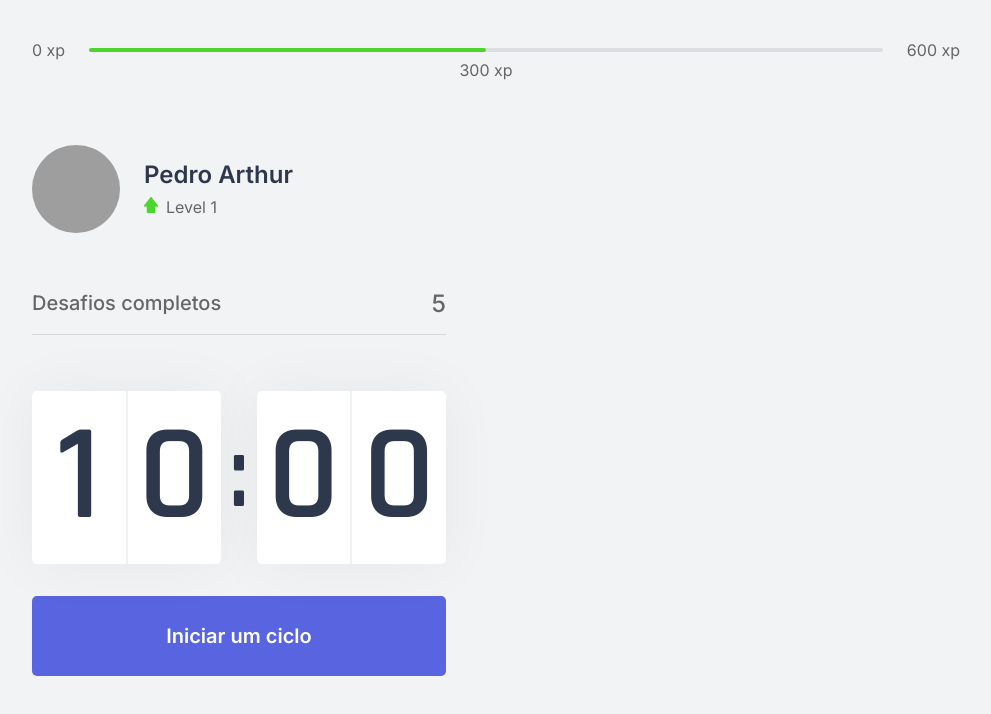
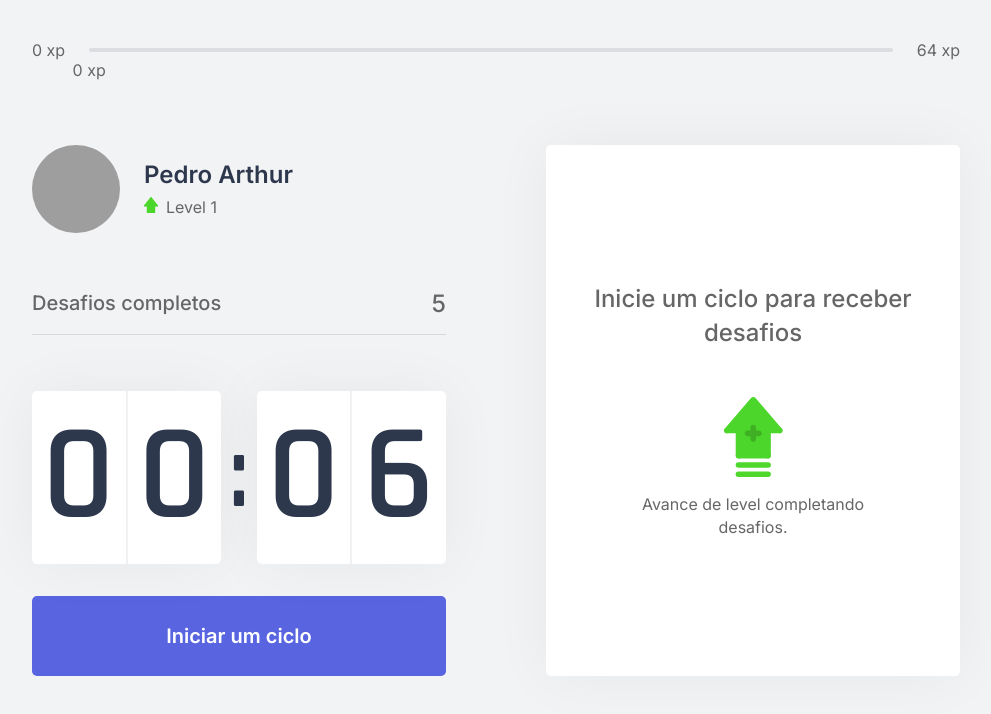
Before and after one commit to Pedroor/Move.IT, a Next.js app: page / in a window 1280 px wide. Shown: the top 714 px of the page, without its empty margins (144-1135 px from the left). Built offline with nearby package versions, Linux system fonts and the light colour scheme; grey boxes are pictures that could not be loaded.

Commit message:
Day 3- Inserindo Context API e finalizando regras de negócio.

```diff
--- /dev/null
+++ b/challenges.json
@@ -0,0 +1,62 @@
+[
+    {
+      "type": "body",
+      "description": "Estique um de seus braços com a palma da mão virada para frente e puxe os dedos para cima por 10 segundos por mão.",
+      "amount": 80
+    },
+    {
+      "type": "body",
+      "description": "Estique seu braço contra o peito e puxe-o utilizando o outro braço por 10 segundos por braço.",
+      "amount": 60
+    },
+    {
+      "type": "body",
+      "description": "Puxe seu pescoço com a ajuda da mão para a direita e para a esquerda, permanecendo na posição por alguns segundos.",
+      "amount": 70
+    },
+    {
+      "type": "body",
+      "description": "Com as duas mãos na parte de trás da cabeça, leve-a para baixo, alongando a parte de trás da região.",
+      "amount": 60
+    },
+    {
+      "type": "body",
+      "description": "Cruze as pernas e desça com as mãos esticadas em direção ao chão. Repita o movimento com a outra perna na frente.",
+      "amount": 100
+    },
+    {
+      "type": "body",
+      "description": "Sentado, abra as pernas e tente encostar as palmas das mãos no chão, repita 3 vezes por 5 segundos.",
+      "amount": 80
+    },
+    {
+      "type": "body",
+      "description": "Puxe o joelho de encontro ao peito e segure, troque de perna após 10 segundos.",
+      "amount": 50
+    },
+    {
+      "type": "body",
+      "description": "Sentado, cruze uma perna e incline seu tronco à frente, troque de perna após 10 segundos.",
+      "amount": 80
+    },
+    {
+      "type": "eye",
+      "description": "Sentado, feche os olhos e cubra-os com as palmas da mão durante 2 minutos, depois abra normalmente.",
+      "amount": 90
+    },
+    {
+      "type": "eye",
+      "description": "Em algum ambiente aberto, olhe o mais longe que puder em quatro direções por 3s, mexa apenas os olhos. Repita 3 vezes.",
+      "amount": 140
+    },
+    {
+      "type": "eye",
+      "description": "Usando os polegares, massage a área abaixo das sobrancelhas em movimentos circulares por 15 segundos.",
+      "amount": 70
+    },
+    {
+      "type": "body",
+      "description": "Em pé, gire a cintura o máximo que puder para a esquerda, segure por cinco segundos. Repita para a direita.",
+      "amount": 90
+    }
+  ]
--- /dev/null
+++ b/src/components/ChallengeBox.tsx
@@ -0,0 +1,53 @@
+import { useContext } from 'react';
+import { ChallangesContext } from '../contexts/ChallangesContext';
+
+import styles from '../styles/components/ChallengeBox.module.css'
+
+export function ChallengeBox(){
+    const { activeChallenge, resetChallenge } = useContext(ChallangesContext);
+
+
+
+
+    return(
+        <div className={styles.challengeBoxContainer}>
+            { activeChallenge? (
+                <div className={styles.challengeActive}>
+                    <header>Ganhe {activeChallenge.amount} xp</header>
+
+                    <main>
+                        <img src={`icons/${activeChallenge.type}.svg`}/>
+                        <strong>Novo desafio</strong>
+                        <p>{activeChallenge.description}</p>
+                    </main>
+
+                    <footer>
+                        <button
+                        type="button"
+                        className={styles.challengeFailedButton}
+                        onClick={resetChallenge}
+                        >
+                            Falhei
+                        </button>
+
+                        <button
+                        type="button"
+                        className={styles.challengeSucceededButton}
+                        >
+                            Completei
+                        </button>
+                    </footer>
+                </div>
+            ):(
+             <div className={styles.challengeNotActive}>
+                <strong>Inicie um ciclo para receber desafios</strong>
+                <p>
+                    <img src="icons/level-up.svg" alt="Level Up" />
+                    Avance de level completando desafios.
+                </p>
+            </div>
+            )}
+
+        </div>
+    )
+}
--- a/src/components/Countdown.tsx
+++ b/src/components/Countdown.tsx
@@ -1,10 +1,14 @@
-import { useState, useEffect } from 'react';
+import { useState, useEffect,useContext } from 'react';
+import { ChallangesContext } from '../contexts/ChallangesContext';
+
 import styles from '../styles/components/Countdown.module.css'
 
 let countdownTimeout: NodeJS.Timeout;
 
 export function Countdown() {
-    const [time, setTime] = useState(10 * 60);
+    const { startNewChallenge } = useContext(ChallangesContext);
+
+    const [time, setTime] = useState(0.1 * 60);
     const [isActive, setIsActive] = useState(false);
     const [hasFinished, setHasFinished] = useState(false);
 
@@ -15,7 +19,6 @@
     const [secondLeft, secondRight] = String(seconds).padStart(2, '0').split('');
 
     function startCountdown() {
-        console.log("INICIO",isActive)
         setIsActive(true);
 
     }
@@ -23,7 +26,7 @@
         clearTimeout(countdownTimeout);
         setIsActive(false)
         console.log(isActive)
-        setTime(10 * 60)
+        setTime(0.1 * 60)
     }
 
     useEffect(() => {
@@ -34,6 +37,7 @@
         }else if (isActive && time ===0){
             setHasFinished(true);
             setIsActive(false);
+            startNewChallenge()
         }
     }, [isActive, time])
 
--- a/src/components/ExperienceBar.tsx
+++ b/src/components/ExperienceBar.tsx
@@ -1,15 +1,20 @@
+import { useContext } from 'react';
+import { ChallangesContext } from '../contexts/ChallangesContext';
 import styles from '../styles/components/ExperienceBar.module.css'
 
 export function ExperienceBar() {
+    const { currentExperience, experienceToNextLevel } = useContext(ChallangesContext)
+
+    const percentToNextLevel = Math.round(currentExperience * 100) / experienceToNextLevel;
     return (
         <header className={styles.experienceBar}>
             <span>0 xp</span>
             <div>
-                <div style={{ width: '50%' }} />
+                <div style={{ width: `${percentToNextLevel}%` }} />
 
-                <span className={styles.currentExperience} style={{ left: '50%' }}>300 xp</span>
+                <span className={styles.currentExperience} style={{ left: `${percentToNextLevel}%` }}>{currentExperience} xp</span>
             </div>
-            <span>600 xp</span>
+            <span>{experienceToNextLevel} xp</span>
         </header>
     );
 }
--- /dev/null
+++ b/src/contexts/ChallangesContext.tsx
@@ -0,0 +1,68 @@
+import { createContext, useState, ReactNode } from 'react';
+import challenges from "../../challenges.json"
+
+
+interface ChallangesProviderProps{
+    children: ReactNode;
+}
+
+interface Challenge {
+    type: 'body' | 'eye';
+    description: string;
+    amount: number;
+}
+interface ChallengesContextData{
+    level: number;
+    currentExperience: number;
+    challengesCompleted: number;
+    activeChallenge: Challenge;
+    experienceToNextLevel: number;
+    levelUp: () => void;
+    startNewChallenge:() => void;
+    resetChallenge: () => void;
+}
+export const ChallangesContext = createContext({} as ChallengesContextData)
+
+export function ChallangesProvider({ children }: ChallangesProviderProps){
+
+    const [level,setLevel] = useState(1);
+    const [currentExperience, setCurrentExperience] = useState(0);
+    const [challengesCompleted, setChallengesCompleted ] =useState(0);
+
+    const [activeChallenge, setActiveChallenge] = useState(null)
+
+    const experienceToNextLevel = Math.pow((level +1)*4,2)
+
+    function levelUp(){
+        setLevel(level + 1);
+    }
+
+    function startNewChallenge(){
+
+        const randomChallengeIndex = Math.floor(Math.random() * challenges.length)
+        const challenge = challenges[randomChallengeIndex];
+
+        setActiveChallenge(challenge)
+    }
+
+    function resetChallenge(){
+        setActiveChallenge(null);
+    }
+
+    return(
+        <ChallangesContext.Provider
+            value={{
+                level,
+                currentExperience,
+                challengesCompleted,
+                activeChallenge,
+                experienceToNextLevel,
+                levelUp,
+                startNewChallenge,
+                resetChallenge
+                    }}
+                >
+            {children}
+        </ChallangesContext.Provider>
+    )
+}
--- a/src/pages/_app.tsx
+++ b/src/pages/_app.tsx
@@ -1,7 +1,14 @@
 import '../styles/global.css'
 
+import { ChallangesContext, ChallangesProvider } from '../contexts/ChallangesContext'
+import { Children } from 'react'
+
 function MyApp({ Component, pageProps }) {
-  return <Component {...pageProps} />
+  return (
+    <ChallangesProvider>
+       <Component {...pageProps} />
+     </ChallangesProvider>
+  )
 }
 
 export default MyApp
--- a/src/pages/index.tsx
+++ b/src/pages/index.tsx
@@ -2,10 +2,13 @@
 import { Countdown } from "../components/Countdown";
 import { ExperienceBar } from "../components/ExperienceBar";
 import { Profile } from "../components/Profile";
+import { ChallengeBox } from "../components/ChallengeBox"
+
 
 import Head from 'next/head';
 
 import styles from '../styles/pages/Home.module.css'
+
 
 export default function Home() {
   return (
@@ -21,8 +24,9 @@
           <CompletedChallenges />
           <Countdown />
         </div>
+
         <div>
-
+          <ChallengeBox />
         </div>
       </section>
     </div>
--- /dev/null
+++ b/src/styles/components/ChallengeBox.module.css
@@ -0,0 +1,106 @@
+.challengeBoxContainer {
+    height: 100%;
+
+    background: var(--white);
+    border-radius: 5px;
+    box-shadow: 0 0 60px rgba(0,0,0,0.05);
+
+    padding: 1.5rem 2rem;
+    display: flex;
+    flex-direction: column;
+    align-items: center;
+    justify-content: center;
+
+    text-align: center;
+}
+
+.challengeNotActive {
+    display: flex;
+    flex-direction: column;
+    align-items: center;
+}
+.challengeNotActive strong{
+    font-size: 1.5rem;
+    font-weight: 500;
+    line-height: 1.4;
+}
+.challengeNotActive p{
+    display: flex;
+    flex-direction: column;
+    align-items: center;
+    line-height:1.4 ;
+    max-width: 70%;
+    margin-top: 3rem;
+}
+
+.challengeNotActive p img{
+    margin-bottom: 1rem;
+}
+
+.challengeActive {
+    height: 100%;
+    display: flex;
+    flex-direction: column;
+}
+
+.challengeActive header{
+    color:var(--blue);
+    font-weight: 600;
+    font-size: 1.25rem;
+    padding: 0 2rem 1.5rem;
+    border-bottom: 1px solid var(--gray-line);
+}
+.challengeActive main{
+    flex: 1;
+    display: flex;
+    flex-direction: column;
+    align-items: center;
+    justify-content: center;
+
+}
+.challengeActive main strong{
+   font-weight: 600;
+   font-size: 2rem;
+   color: var(--title);
+   margin:1.5rem 0 1rem;
+
+}
+
+.challengeActive main p{
+   line-height: 1.5;
+ }
+
+ .challengeActive footer{
+   display: grid;
+   grid-template-columns: 1fr 1fr;
+   gap: 1rem;
+ }
+ .challengeActive footer button{
+    height: 3rem;
+
+    display: flex;
+    align-items: center;
+    justify-content: center;
+
+    border: 0;
+    border-radius: 5px;
+
+    color: var(--white);
+
+    font-size: 1rem;
+    font-weight: 600;
+
+    transition: filter 0.2s;
+  }
+
+  .challengeActive footer button.challengeFailedButton{
+    background: var(--red);
+  }
+
+  .challengeActive footer button.challengeSucceededButton{
+    background: var(--green);
+  }
+
+  .challengeActive footer button:hover {
+      filter: brightness(0.9)
+  }
```
